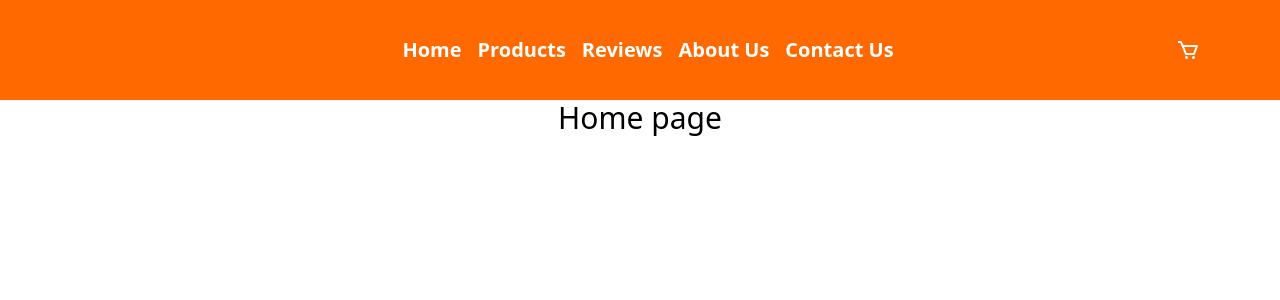
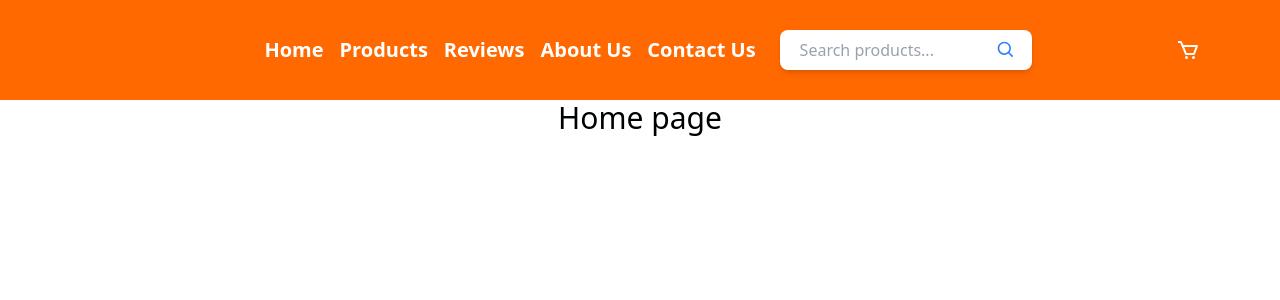
Before and after one commit to janith-sacintha/shop-frontend, a React (Vite) app: page / in a window 1280 px wide. Shown: the top 300 px of the page. Built offline with nearby package versions, Linux system fonts and the light colour scheme.

Commit message:
Search - Feature ✏

```diff
--- a/src/components/header.jsx
+++ b/src/components/header.jsx
@@ -1,5 +1,6 @@
 import { BiCart } from "react-icons/bi";
-import { Link } from "react-router-dom";
+import { Link, Route } from "react-router-dom";
+import SearchBar from "./searchBar";
 
 export default function Header () {
     return (
@@ -9,6 +10,7 @@ export default function Header () {
             <Link className="text-xl ml-4 font-bold" to="/reviews">Reviews</Link>
             <Link className="text-xl ml-4 font-bold" to="/about-us">About Us</Link>
             <Link className="text-xl ml-4 font-bold" to="/contact-us">Contact Us</Link>
+            <SearchBar/>
             <Link className="absolute right-[80px]" to="/cart"><BiCart className="text-2xl ml-4 font-bold"/></Link>
         </header>
     )
--- /dev/null
+++ b/src/components/searchBar.jsx
@@ -0,0 +1,42 @@
+import { useState } from "react";
+import { BiSearch } from "react-icons/bi";
+import { useNavigate } from "react-router-dom";
+
+export default function SearchBar() {
+    const [keyword, setKeyword] = useState("");   // fixed typo: setKeywod -> setKeyword
+    const navigate = useNavigate();              // v6 way to navigate
+
+    const handleSubmit = (e) => {
+        e.preventDefault(); // prevent page refresh
+        if (keyword.trim()) {
+            navigate(`/products/search/${keyword}`);   // ✅ replaced history.push
+        } else {
+            navigate("/products");                     // ✅ replaced history.push
+        }
+    };
+
+    return (
+        <form
+            onSubmit={handleSubmit}
+            className="flex items-center ml-6 bg-white rounded-lg shadow-md px-2"
+        >
+            <input
+                type="text"
+                onChange={(e) => setKeyword(e.target.value)}   // fixed setQuery -> setKeyword
+                placeholder="Search products..."
+                className="
+                    w-[200px] px-3 py-2 rounded-lg
+                    text-black
+                    placeholder-gray-400
+                    focus:outline-none
+                "
+            />
+            <button
+                type="submit"
+                className="p-2 text-blue-500 hover:text-blue-700 transition"
+            >
+                <BiSearch className="text-xl cursor-pointer" />
+            </button>
+        </form>
+    );
+}
--- a/src/pages/client/checkoutPage.jsx
+++ b/src/pages/client/checkoutPage.jsx
@@ -2,7 +2,6 @@ import axios from "axios"
 import { useState } from "react"
 import toast from "react-hot-toast"
 import { BiTrash } from "react-icons/bi"
-import { HiEye } from "react-icons/hi"
 import { Link, useLocation, useNavigate } from "react-router-dom"
 
 export default function CheckoutPage(){
--- a/src/pages/client/clientPage.jsx
+++ b/src/pages/client/clientPage.jsx
@@ -13,6 +13,7 @@ export default function ClientWebPage (){
             <Routes path="/">
                 <Route path="/" element={<h1 className="text-3xl text-black text-center">Home page</h1>}/>
                 <Route path="/products" element={<ProductsPage/>}/>
+                <Route path="/products/search/:keyword" element={<ProductsPage/>}/>
                 <Route path="/cart" element={<CartPage/>}/>
                 <Route path="/checkout" element={<CheckoutPage/>}/>
                 <Route path="/overview/:productId" element={<ProductOverviewPage/>}/>
--- a/src/pages/client/productsPage.jsx
+++ b/src/pages/client/productsPage.jsx
@@ -2,11 +2,42 @@ import axios from "axios"
 import { useEffect, useState } from "react"
 import Loader from "../../components/loader"
 import ProductCard from "../../components/productCard"
+import { useParams } from "react-router-dom"
 
 export default function ProductsPage (){
     const [products , setProducts] = useState([])
     const [loading , setLoading] = useState(true)
 
+    const {keyword}  = useParams()
+
+    useEffect(() => {
+        setLoading(true);
+
+        let url;
+        if (keyword) {
+            // ✅ fetch products by search keyword
+            url = `${import.meta.env.VITE_BACKEND_URL}/api/products/search/${keyword}`;
+        } else {
+            // ✅ fetch all products
+            url = `${import.meta.env.VITE_BACKEND_URL}/api/products`;
+        }
+
+        axios.get(url)
+            .then((res) => {
+                setProducts(res.data);
+                setLoading(false);
+            })
+            .catch((err) => {
+                console.error(err);
+                setProducts([]);
+                setLoading(false);
+            });
+
+    }, [keyword]);   // ✅ refetch whenever keyword changes
+
+
+
+    /*
     useEffect(
         ()=>{
             if(loading){
@@ -21,12 +52,13 @@ export default function ProductsPage (){
         } ,
         [loading]
     )
+    */
 
     return(
         <div className="w-full h-full">
             {
                 loading? <Loader/> :
-                <div className="w-full flex gap-[20px] p-[25px] flex-wrap justify-center iems-center">
+                <div className="w-full flex gap-[20px] p-[25px] flex-wrap justify-center items-center">
                     {
                         products.map(
                             (product, index)=>{
@@ -40,4 +72,5 @@ export default function ProductsPage (){
             }
         </div>
     )
+
 }
```
